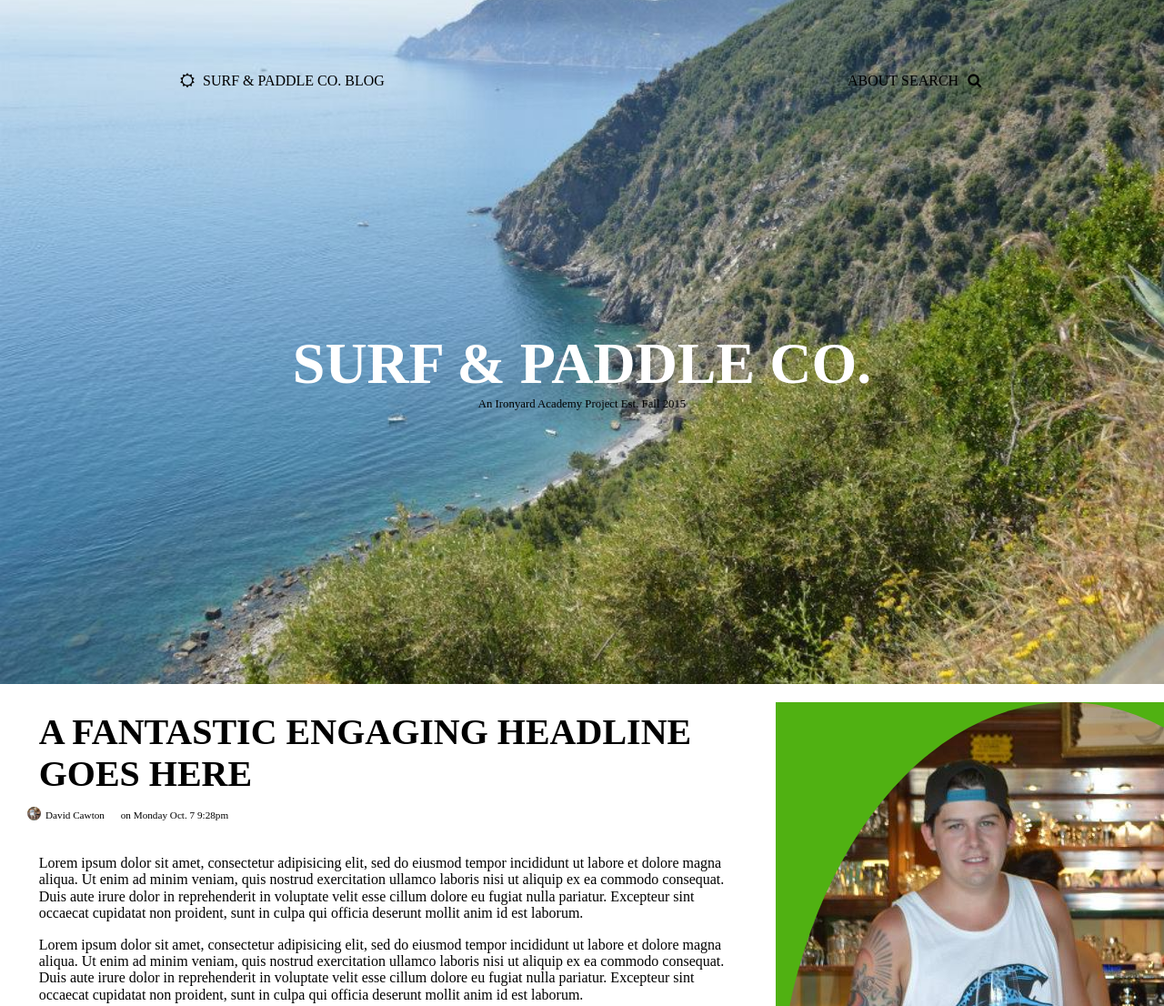
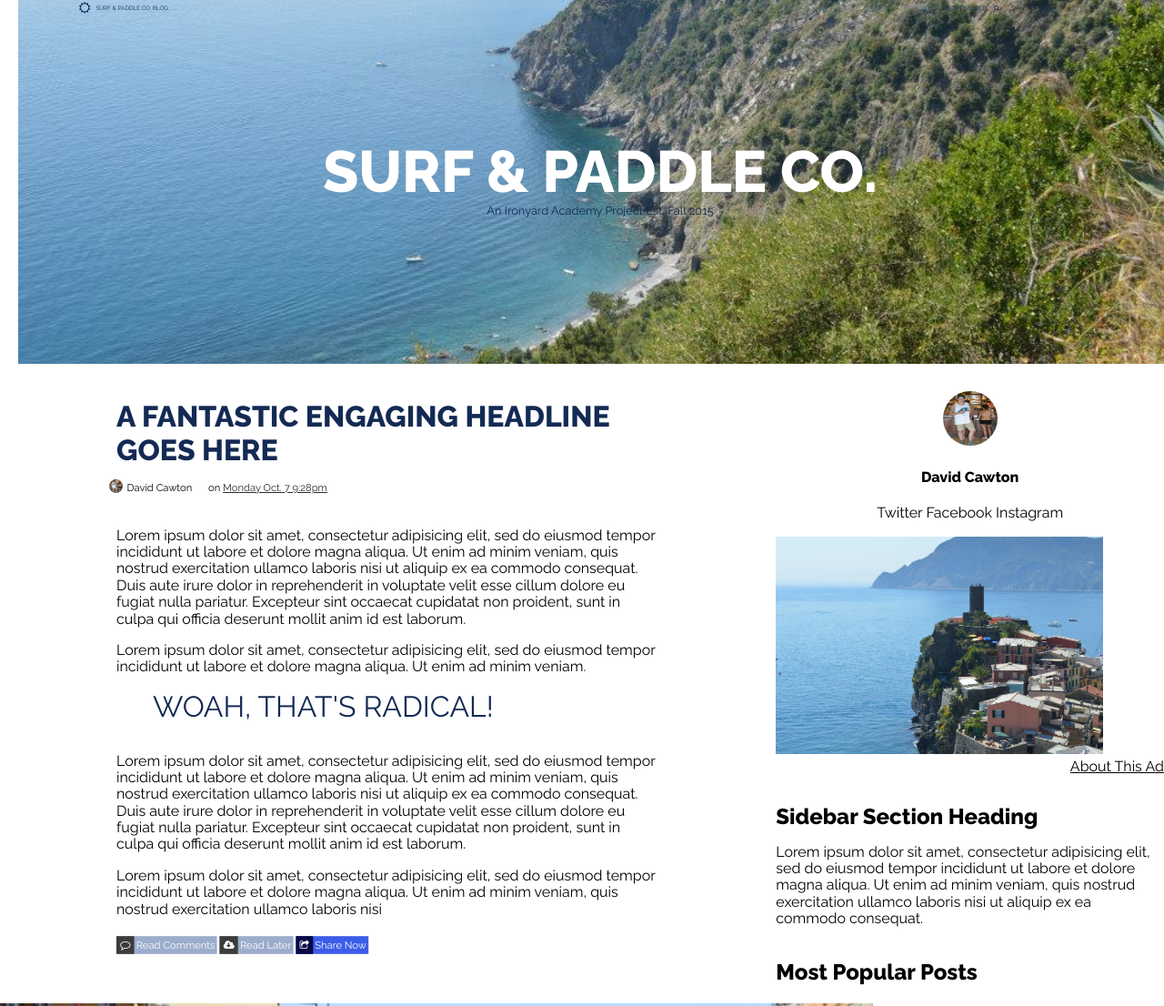
Before and after one commit to davidcawton/05-surf-and-paddle, a plain HTML site: page index.html in a window 1280 px wide. Shown: the top 1106 px of the page at 91% size. Drawn offline with nearby package versions, Linux system fonts and the light colour scheme.

Commit message:
CSS Sidebar Style

```diff
--- a/app.css
+++ b/app.css
@@ -1,6 +1,7 @@
 /* apply a natural box layout model to all elements, but allowing components to change */
 html {
   box-sizing: border-box;
+  font-family: 'Raleway', sans-serif;
 }
 *, *:before, *:after {
   box-sizing: inherit;
@@ -13,17 +14,18 @@
   padding: 0;
   height: 3rem;
   position: relative;
-  top: 10%;
+  top: 0%;
   margin: 0;
   text-transform: uppercase;
+  font-size: .4em;
+  color: rgb(20, 42, 84);
 }
 
 .nav-left {
   position: absolute;
-  left: 15%;
+  left: 5%;
   padding: 0;
   margin: 0;
-
 }
 
 .search-list {
@@ -37,14 +39,18 @@
 list-style: none;
 }
 
+.fa-sun-o {
+  transform: scale(2);
+}
+
 /*** HEADER STUFF ***/
 
 header {
   position: relative;
-  margin-bottom: 20px;
+  margin: 0 20px 30px;
   padding-bottom: 10px;
   width: 100%;
-  height: calc(100vh - 3rem);
+  height: 400px;
   background: url(Images/headerSAP.jpg)
   no-repeat center center ;
   background-size: cover;
@@ -68,12 +74,12 @@
 .subheader {
   font-size:  0.8rem;
   margin: 0;
+  color: rgb(20, 42, 84);
 }
 
+/************* MAIN CONTENT ***/
 
-/*** MAIN CONTENT ***/
-
-/*** MAIN COLUMN ***/
+/*** LEFT COLUMN ***/
 
 .leftcol {
   overflow: hidden;
@@ -82,20 +88,23 @@
 }
 
 .h2-heading {
-  font-size: 2.5rem;
+  margin: auto;
+  width: 70%;
+  margin-top: 10px;
+  font-size: 2rem;
   text-transform: uppercase;
-  margin: auto;
-  width: 90%;
-  margin-top: 10px;
+  color: rgb(20, 42, 84);
+
 }
 
 main ul {
-  width: 90%;
   float: left;
   text-align: left;
   padding: 0;
   margin-left: 30px;
   font-size: 0.7em;
+  position: absolute;
+  left: 7%;
 }
 
 main li {
@@ -104,8 +113,14 @@
 
 .timedate {
   margin-left: 15px;
+}
+
+#on {
+  text-decoration: underline;
+  color: rgb(47, 43, 47);
 
 }
+
 .authorpic {
   border-radius: 50%;
 }
@@ -120,7 +135,7 @@
 }
 
 .content {
-  width: 90%;
+  width: 70%;
   margin: auto;
   padding-top: 40px;
   margin-top: 10px;
@@ -129,10 +144,14 @@
 blockquote {
   font-size: 2rem;
   text-transform: uppercase;
+  margin-top: 12px;
+  text-align: left;
+  color: rgb(20, 42, 84);
 }
 
 .main-buttons {
-  text-align: center;
+position: relative;
+transform: scale(.7);
 }
 
 .button1, .button {
@@ -166,11 +185,69 @@
 
 
 /*** SIDEBAR ***/
+aside {
+  overflow: hidden;
+  width: 33.333%;
+  margin-top: 15px;
+  margin-b: 100px;
+}
 
-.sidebar {
-  overflow: hidden;
-  background-color: #50b112;
-  float: right;
-  width: 33.333%;
-  position: relative;
+
+/*.sidebar {
+
+}*/
+
+.top-sidebar {
+  text-align: center;
 }
+
+#side-author {
+  width: 60px;
+  height: 60px;
+}
+
+.sb-pic {
+  width: 360px;
+  height: auto;
+}
+
+#sb-addtext {
+  text-align: right;
+  text-decoration: underline;
+  vertical-align: top;
+  margin: 0;
+}
+
+#sb-para-h3 {
+  margin-bottom: 0;
+  font-size: 1.5em;
+}
+
+
+
+
+
+
+
+
+
+
+
+
+
+
+
+
+
+
+
+
+
+
+
+
+
+
+
+
+}
--- a/index.html
+++ b/index.html
@@ -5,6 +5,7 @@
     <link rel="stylesheet" href="https://cdnjs.cloudflare.com/ajax/libs/normalize/3.0.3/normalize.css" media="screen" title="no title" charset="utf-8">
     <link rel="stylesheet" href="app.css" media="screen" title="no title" charset="utf-8">
     <link rel="stylesheet" href="https://maxcdn.bootstrapcdn.com/font-awesome/4.4.0/css/font-awesome.min.css">
+    <link href='https://fonts.googleapis.com/css?family=Raleway:400,500,900,800' rel='stylesheet' type='text/css'>
     <title>Surf and Paddle</title>
   </head>
   <body>
@@ -27,14 +28,14 @@
           <h2 class="h2-heading">A Fantastic Engaging Headline Goes Here</h2>
         <ul class="post-title">
           <li class="authorinfo"><img class="authorpic" id="author" src="Images/authorSAP.jpg">David Cawton</li>
-          <li class="timedate"><span id="on">on </span>Monday Oct. 7 9:28pm</li>
+          <li class="timedate">on <span id="on">  Monday Oct. 7 9:28pm</span></li>
         </ul>
         <article class="content">
           <p class="main-para"> Lorem ipsum dolor sit amet, consectetur adipisicing elit, sed do eiusmod tempor incididunt ut labore et dolore magna aliqua. Ut enim ad minim veniam, quis nostrud exercitation ullamco laboris nisi ut aliquip ex ea commodo consequat. Duis aute irure dolor in reprehenderit in voluptate velit esse cillum dolore eu fugiat nulla pariatur. Excepteur sint occaecat cupidatat non proident, sunt in culpa qui officia deserunt mollit anim id est laborum.</p>
-          <p class="main-para"> Lorem ipsum dolor sit amet, consectetur adipisicing elit, sed do eiusmod tempor incididunt ut labore et dolore magna aliqua. Ut enim ad minim veniam, quis nostrud exercitation ullamco laboris nisi ut aliquip ex ea commodo consequat. Duis aute irure dolor in reprehenderit in voluptate velit esse cillum dolore eu fugiat nulla pariatur. Excepteur sint occaecat cupidatat non proident, sunt in culpa qui officia deserunt mollit anim id est laborum.</p>
+          <p class="main-para"> Lorem ipsum dolor sit amet, consectetur adipisicing elit, sed do eiusmod tempor incididunt ut labore et dolore magna aliqua. Ut enim ad minim veniam.</p>
           <blockquote class="blockquote"> Woah, that's radical! </blockquote>
           <p class="main-para"> Lorem ipsum dolor sit amet, consectetur adipisicing elit, sed do eiusmod tempor incididunt ut labore et dolore magna aliqua. Ut enim ad minim veniam, quis nostrud exercitation ullamco laboris nisi ut aliquip ex ea commodo consequat. Duis aute irure dolor in reprehenderit in voluptate velit esse cillum dolore eu fugiat nulla pariatur. Excepteur sint occaecat cupidatat non proident, sunt in culpa qui officia deserunt mollit anim id est laborum.</p>
-          <p class="main-para"> Lorem ipsum dolor sit amet, consectetur adipisicing elit, sed do eiusmod tempor incididunt ut labore et dolore magna aliqua. Ut enim ad minim veniam, quis nostrud exercitation ullamco laboris nisi ut aliquip ex ea commodo consequat. Duis aute irure dolor in reprehenderit in voluptate velit esse cillum dolore eu fugiat nulla pariatur. Excepteur sint occaecat cupidatat non proident, sunt in culpa qui officia deserunt mollit anim id est laborum.</p>
+          <p class="main-para"> Lorem ipsum dolor sit amet, consectetur adipisicing elit, sed do eiusmod tempor incididunt ut labore et dolore magna aliqua. Ut enim ad minim veniam, quis nostrud exercitation ullamco laboris nisi </p>
         </article>
           <div class="main-buttons">
             <p><button class="button1"><i class="fa fa-comment-o"></i>Read Comments</button>
@@ -44,14 +45,16 @@
           </div>
       </section>
       <aside class="sidebar">
-        <img class="authorpic" id="Side-Author" src="Images/authorSAP.jpg">
-        <h4 class="SB-AN">David Cawton</h4>
-        <p class="SB-text">Twitter Facebook Instagram </p>
-        <img class="SB-Pic" src="Images/SidePicSAP.jpg">
-        <p id="SB-Addtext"> About This Ad </p>
-        <div class="SB-para">
-          <h4 id="SB-para-h3"> Sidebar Section Heading </h4>
-          <p class="SB-text" id="SB-para"> Lorem ipsum dolor sit amet, consectetur adipisicing elit, sed do eiusmod tempor incididunt ut labore et dolore magna aliqua. Ut enim ad minim veniam, quis nostrud exercitation ullamco laboris nisi ut aliquip ex ea commodo consequat.</p>
+        <div class="top-sidebar">
+          <img class="authorpic" id="side-author" src="Images/authorSAP.jpg">
+          <h4 class="sb-an">David Cawton</h4>
+          <p class="sb-text">Twitter Facebook Instagram </p>
+        </div>
+        <img class="sb-pic" src="Images/SidePicSAP.jpg">
+        <p id="sb-addtext"> About This Ad </p>
+        <div class="sb-para">
+          <h4 id="sb-para-h3"> Sidebar Section Heading </h4>
+          <p class="sb-text" id="sb-para"> Lorem ipsum dolor sit amet, consectetur adipisicing elit, sed do eiusmod tempor incididunt ut labore et dolore magna aliqua. Ut enim ad minim veniam, quis nostrud exercitation ullamco laboris nisi ut aliquip ex ea commodo consequat.</p>
         </div>
       </aside>
     </main>
```
